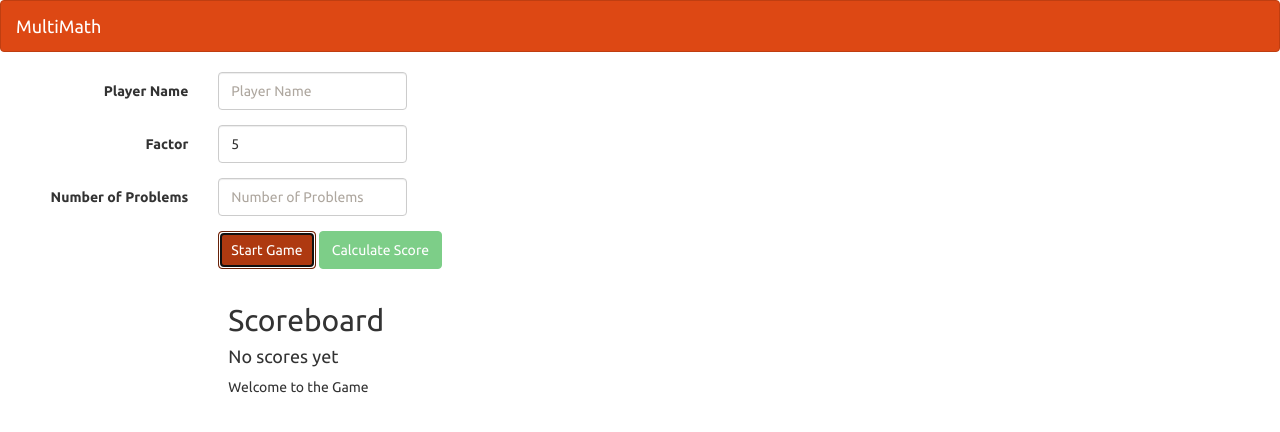
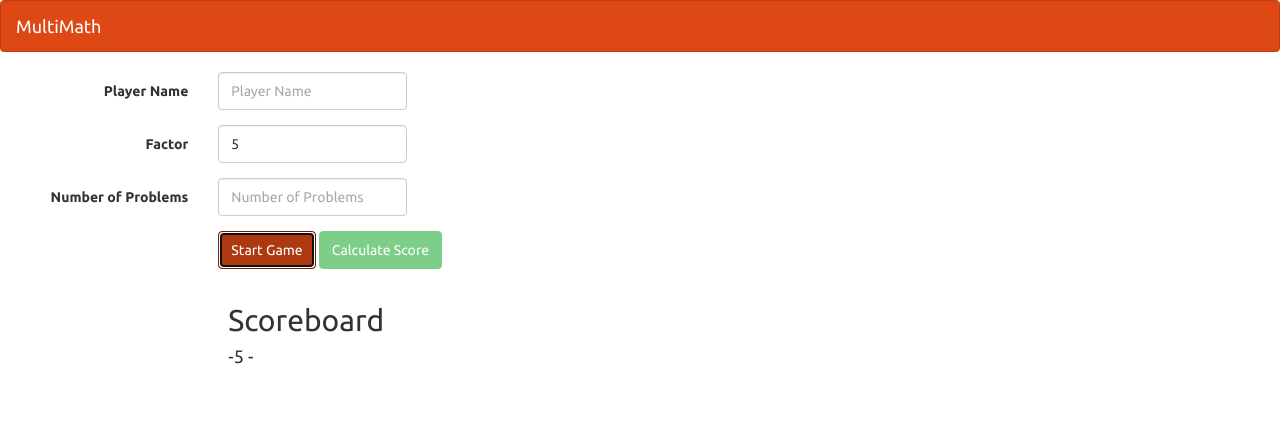
Before and after one commit to jgretz/pluralsight-typescript-getting-started, a website built with webpack: page index.html in a window 1280 px wide. Both pictures are taken after a click on the button "Start Game". Built offline with nearby package versions, Linux system fonts and the light colour scheme.

Commit message:
in process

```diff
--- a/app/app.ts
+++ b/app/app.ts
@@ -1,6 +1,50 @@
-const startGame = () => {
-  const messagesElement = document.getElementById("messages");
-  messagesElement!.innerHTML = "Welcome to the Game";
+const getInputValue = (id: string): string => {
+  return (document.getElementById(id) as HTMLInputElement)?.value || "";
 };
 
+const postScores = (score: number, playerName?: string): void => {
+  const logger: (value: string) => void = score < 0 ? logError : logMessage;
+  logger(`Score: ${score}`);
+
+  const scoreElement = document.getElementById("postedScores");
+  scoreElement!.innerHTML = `${score} - ${playerName}`;
+};
+
+const logMessage = (message: string): void => {
+  console.log(message);
+};
+
+const logError = (error: string): void => {
+  console.error(error);
+};
+
+////////////////////////////////
+
+const startGame = (): void => {
+  postScores(100, getPlayerName());
+  postScores(-5, getPlayerName());
+};
+
+const getPlayerName = (): string => getInputValue("playername");
+
+const logPlayer = (name: string): void => {
+  console.log(`New game starting for player ${name}`);
+};
+
+////////////////////////////////
+
 document.getElementById("startGame")?.addEventListener("click", startGame);
+
+////////////////////////////////
+
+interface Employee {
+  name: string;
+  title: string;
+}
+
+interface Manager extends Employee {
+  department: string;
+  numberOfEmployees: number;
+
+  scheduleMeeting: (topic: string) => void;
+}
--- a/index.html
+++ b/index.html
@@ -73,7 +73,7 @@
 
     <div class="col-sm-offset-2 col-sm-10" id="scores">
       <h2>Scoreboard</h2>
-      <h4>No scores yet</h4>
+      <h4 id="postedScores">No scores yet</h4>
     </div>
 
     <div class="col-sm-offset-2 col-sm-10" id="messages"></div>
```
